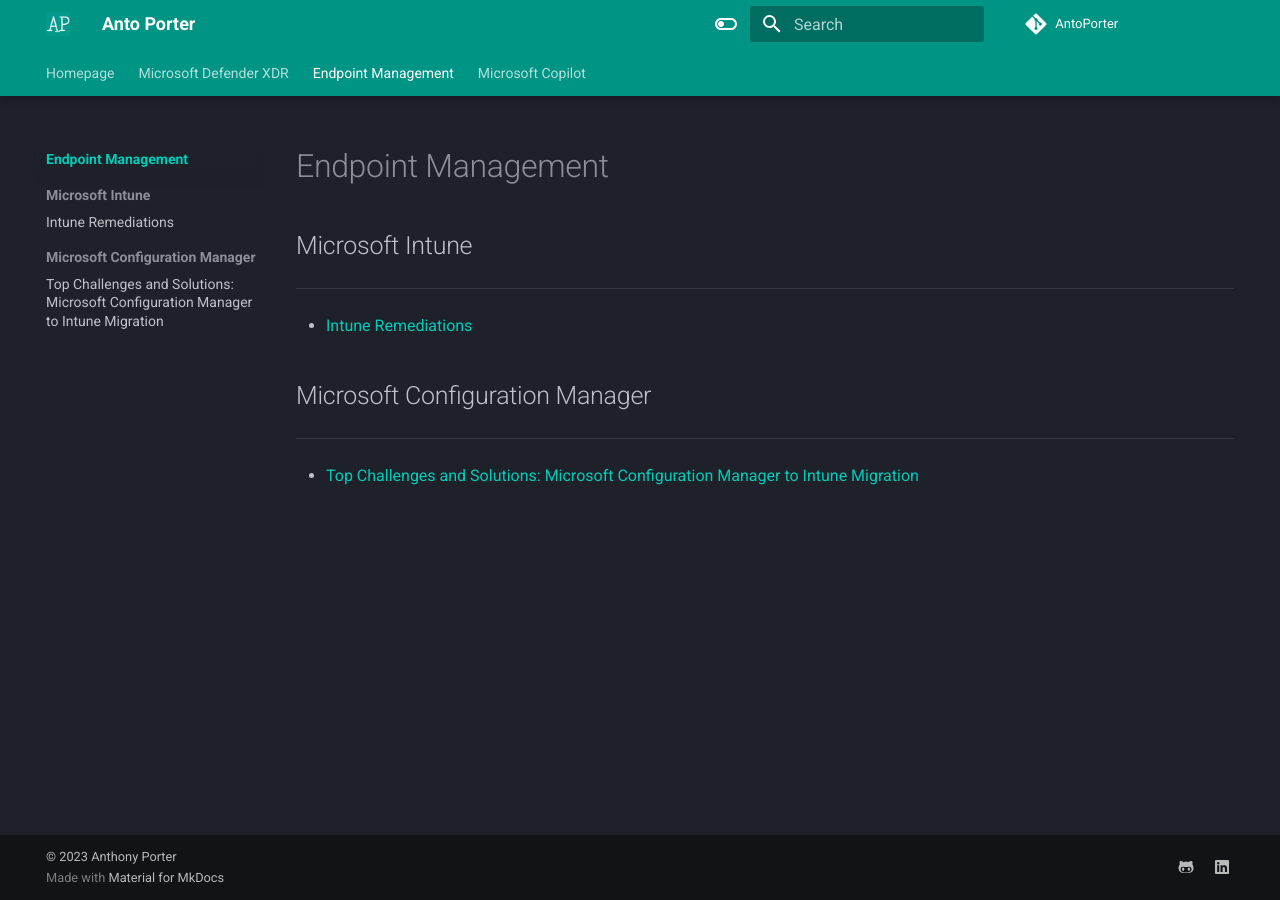
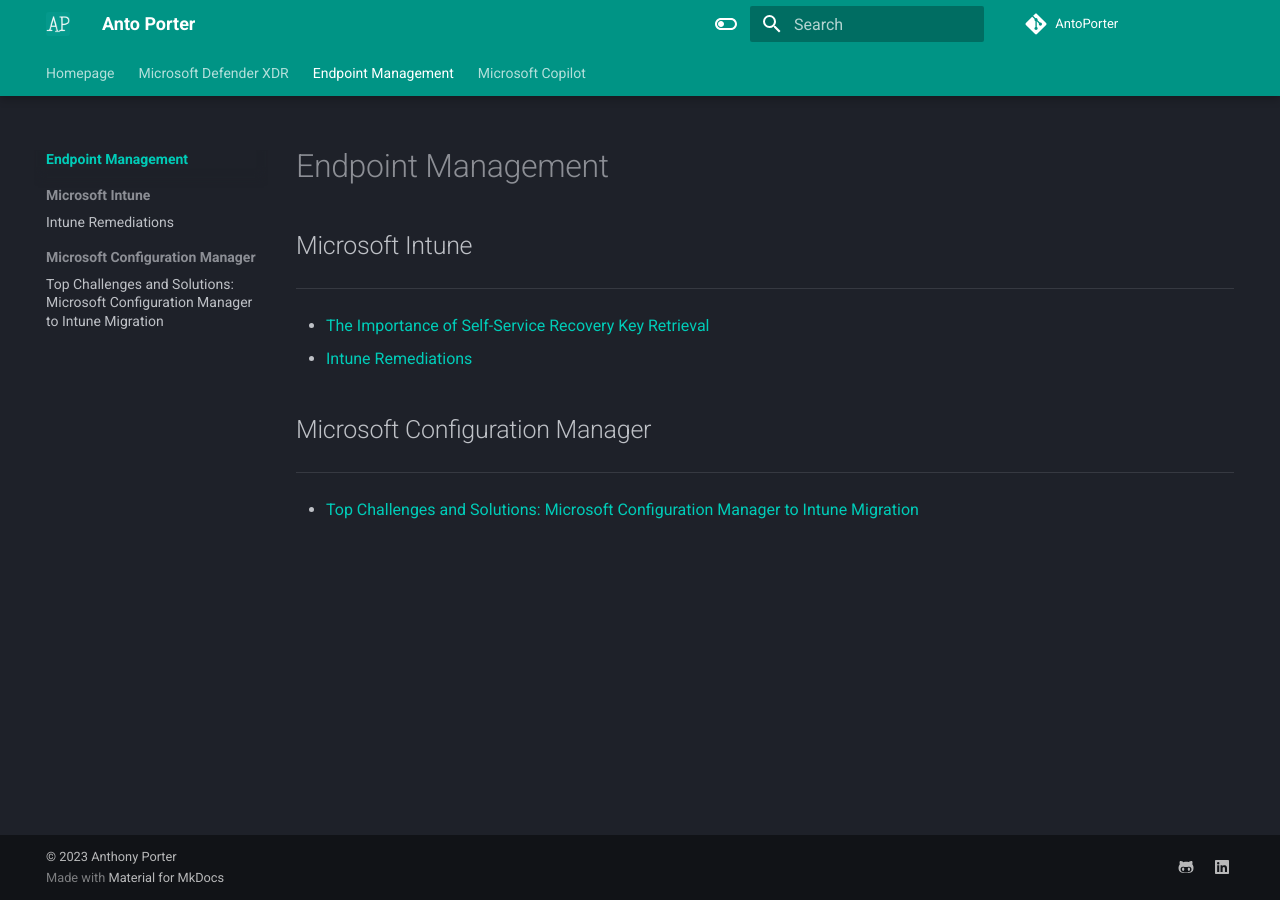
Before and after one commit to AntoPorter/antoporter.github.io, an MkDocs documentation site: the page built from docs/endpoint/index.md, in a window 1280 px wide. Built offline with MkDocs 1.6.1 and Material for MkDocs 9.7.7, drawn with Linux system fonts in a browser that asks for light colours; comment, search, counter and statistics services are not loaded.

Commit message:
Update index.md

```diff
--- a/docs/endpoint/index.md
+++ b/docs/endpoint/index.md
@@ -4,7 +4,9 @@
 ## Microsoft Intune
 ---
 
+- [The Importance of Self-Service Recovery Key Retrieval](./intune/bitlocker_selfservice.md)
 - [Intune Remediations](./intune/remediations.md)
+
 
 ## Microsoft Configuration Manager
 ---
```
